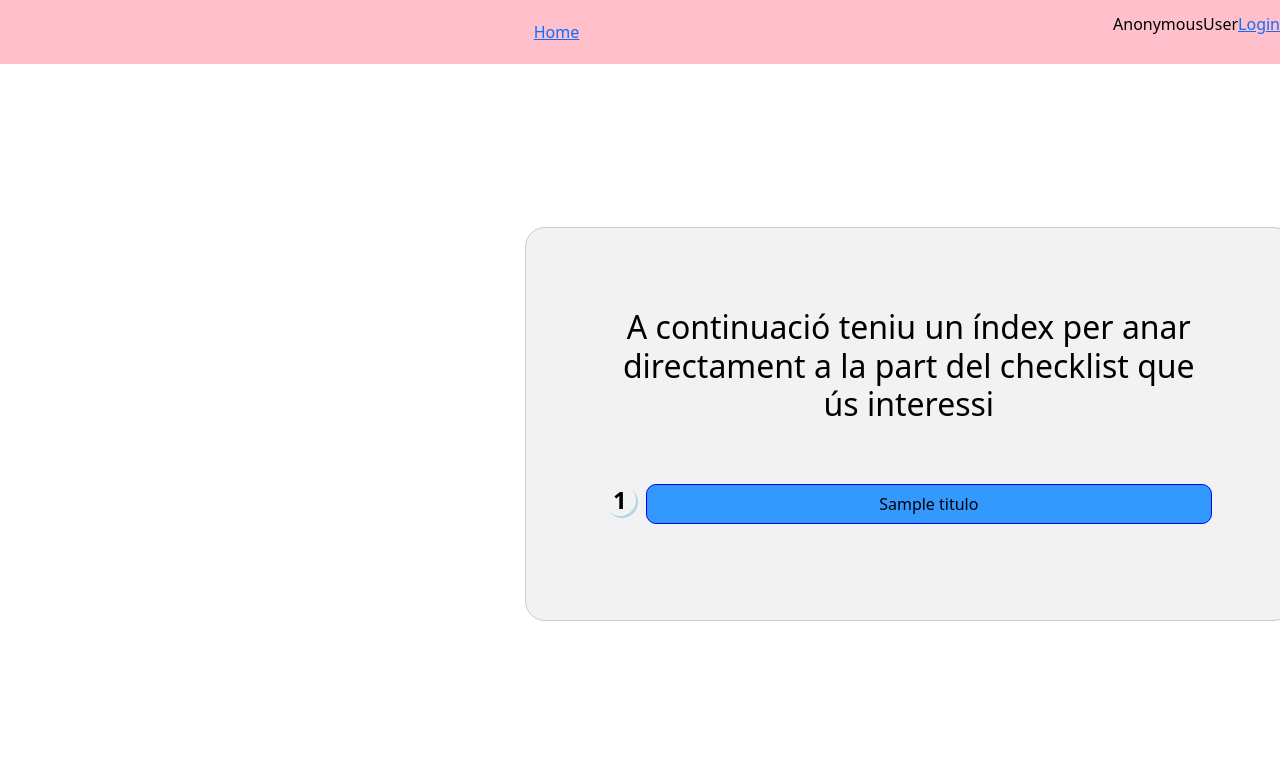
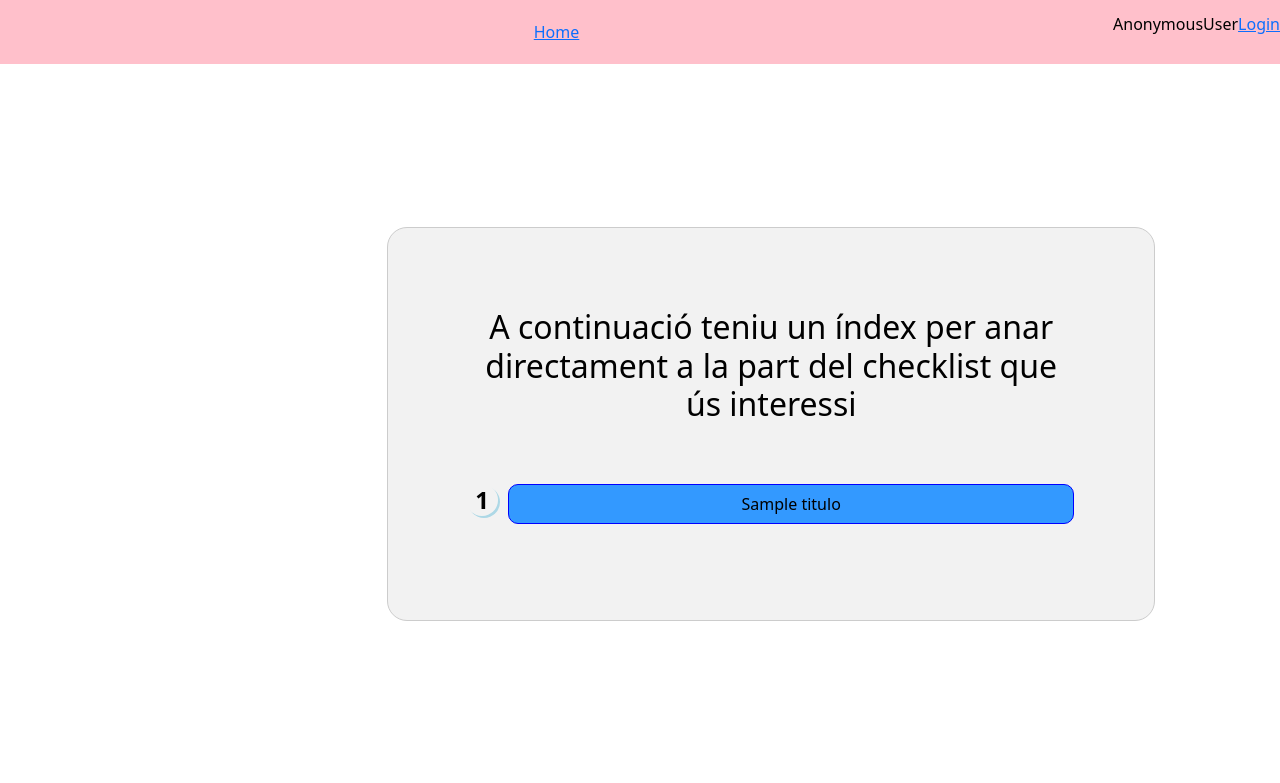
Before and after one commit to CarlosMunozRo/IETIFCT, a Django app: template ieti/fct/templates/landingPage.html in a window 1280 px wide; the page is wider, and only the part inside the window is pictured. Shown: the top 783 px of that part. Run offline with Django 3.2, Linux system fonts and the light colour scheme; the template is opened without the code that fills it: most values are stand-ins (such as "Sample title", 1, 10 or a date in 2020); some libraries are stand-ins or nearby versions.

Commit message:
Revert "arreglo pagina demasiado ancha"

```diff
--- a/ieti/fct/static/style.css
+++ b/ieti/fct/static/style.css
@@ -32,7 +32,7 @@ body > *{
 /*Landing Page*/
 
 .landingContainer{
-    width: 100%;
+    width: 78.5vw;
     height: 90vh;
     display: flex;
 }
```
